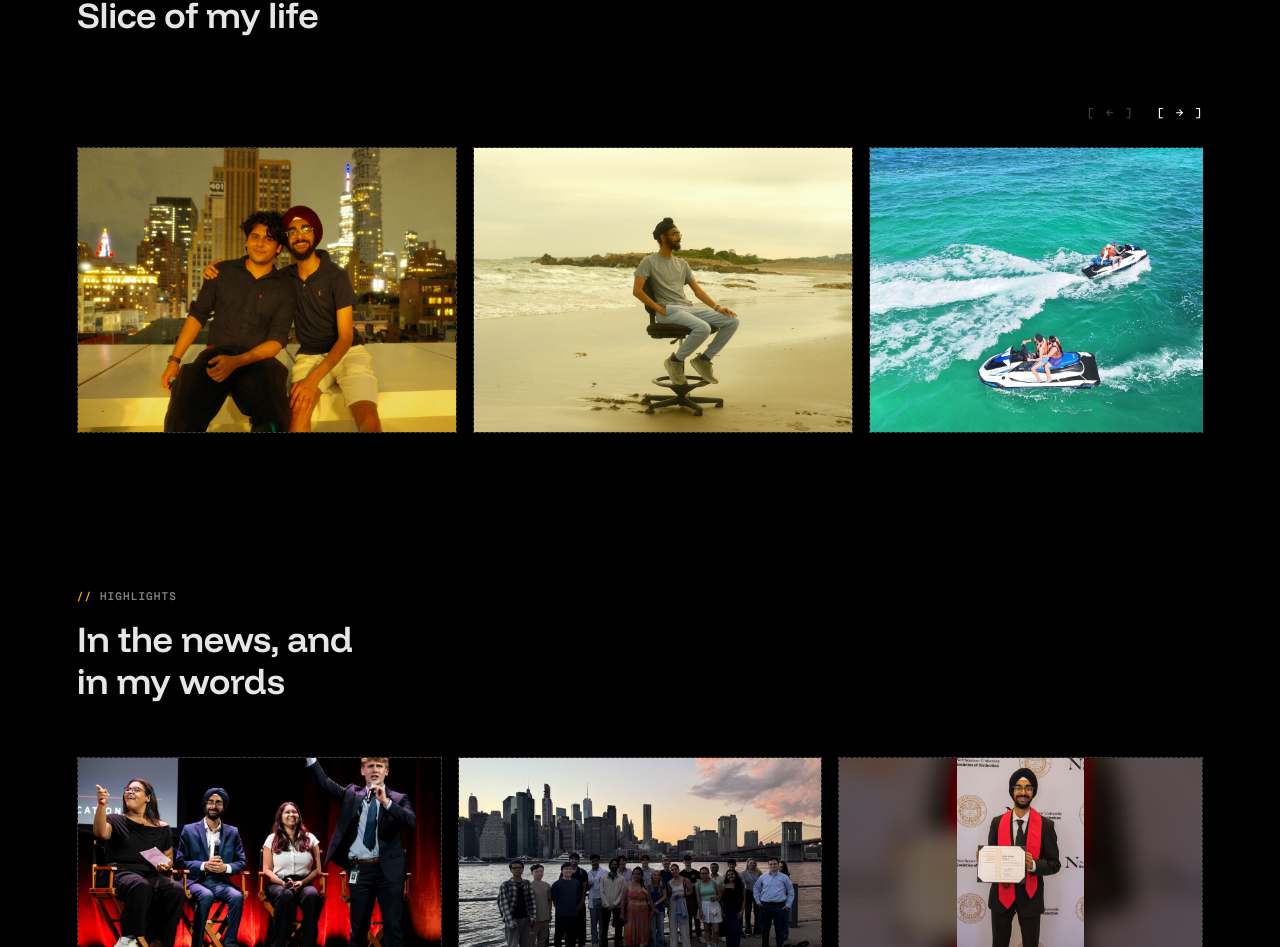
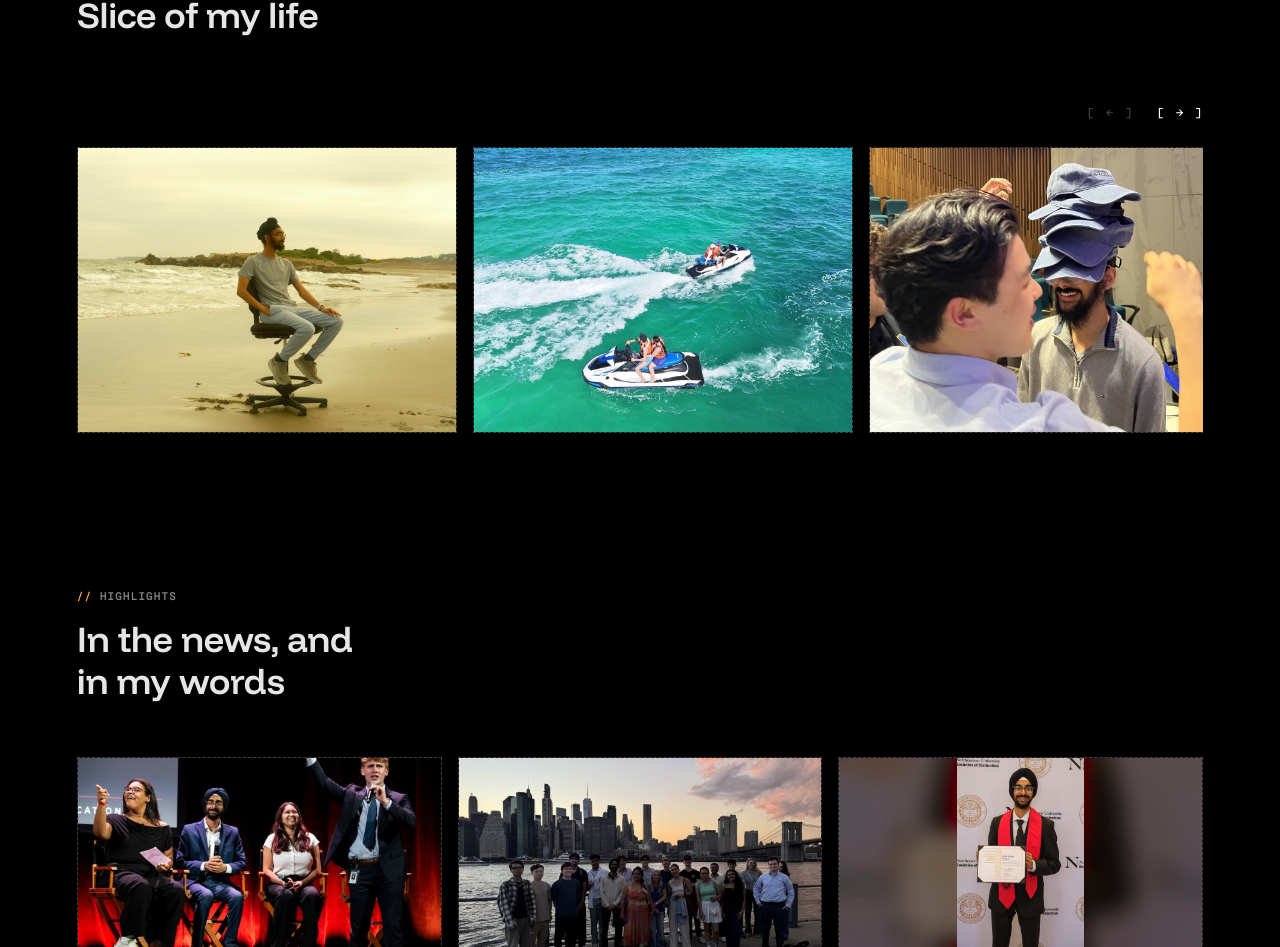
Before and after one commit to mesanand/portfolio, a React (Vite) app: page / in a window 1280 px wide. Shown: the part 1109-2056 px from the top of the page. Built offline with nearby package versions, Linux system fonts and the light colour scheme; no server answers.

Commit message:
fix: remove the NYC rooftop photo from Slice of my life
Co-Authored-By: Claude Opus 5.5 (1M context) <noreply@anthropic.com>

```diff
--- a/src/content/life.ts
+++ b/src/content/life.ts
@@ -5,12 +5,6 @@
 import type { LifePhotoInput } from "./schemas";
 
 export const life: LifePhotoInput[] = [
-  {
-    id: "nyc-rooftop",
-    title: "NYC rooftop",
-    image: "nyc-rooftop.jpg",
-    alt: "Mehr with a friend on a rooftop, the New York City skyline lit up behind them at night.",
-  },
   {
     id: "beach-chair",
     title: "Beach chair",
```
Also changed, not shown: src/assets/life/nyc-rooftop.jpg (deleted), 2 other files (tests, documents, lock files or other folders).
